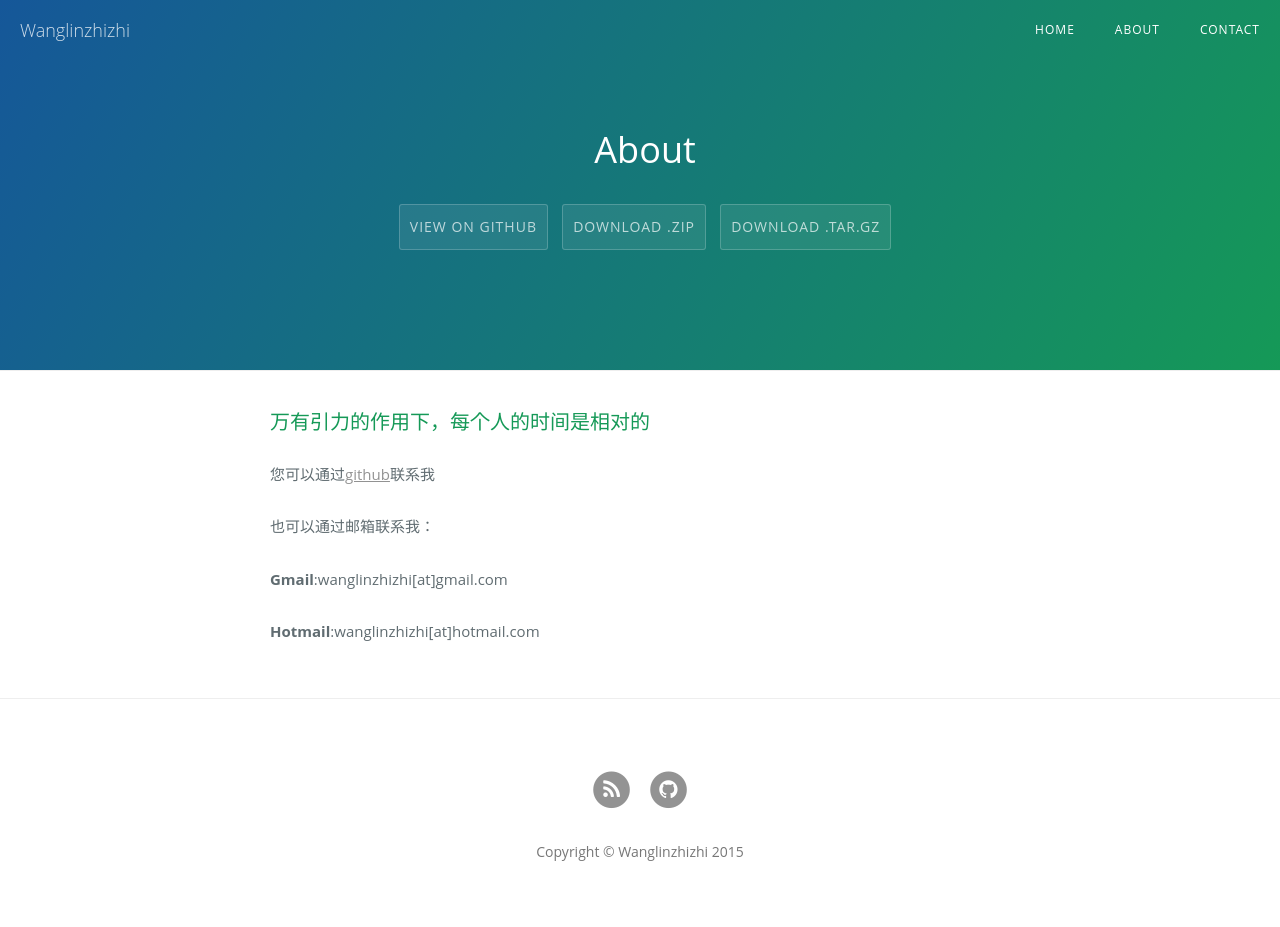
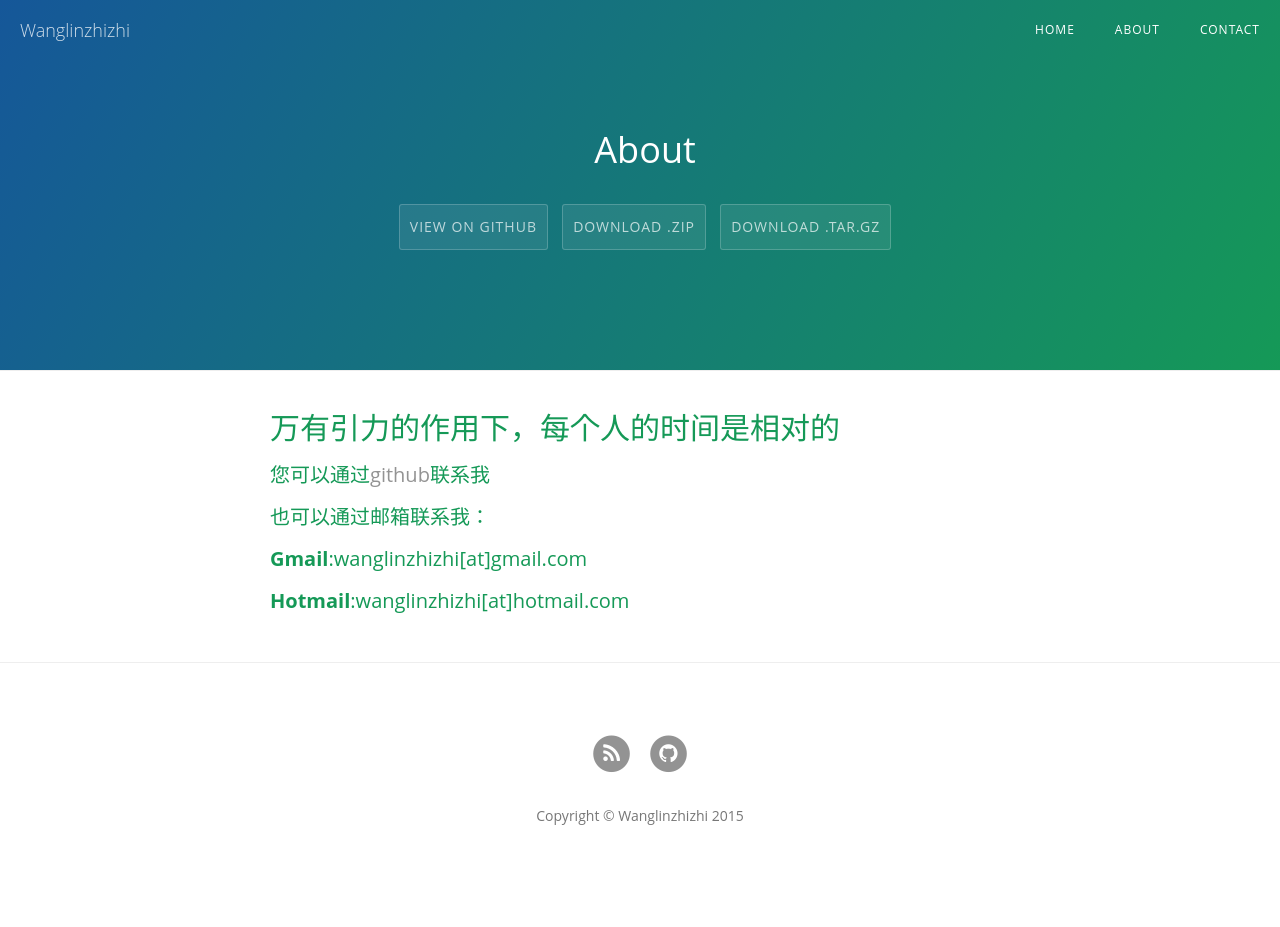
Before and after one commit to wagnlinzh/jekyll_demo, a Jekyll site: the page built from about.md, in a window 1280 px wide. Built offline with Jekyll 4.4.1, drawn with Linux system fonts in a browser that asks for light colours; nearby versions of some CDN libraries; after the commit the page ends 900 px from its top, so only the background shows below that.

Commit message:
微调
微调

```diff
--- a/about.md
+++ b/about.md
@@ -5,14 +5,14 @@ permalink: /about/
 ---
 
 
-###万有引力的作用下，每个人的时间是相对的
+##万有引力的作用下，每个人的时间是相对的
 
 
- 您可以通过[github](https://github.com/wagnlinzh)联系我
+###您可以通过[github](https://github.com/wagnlinzh)联系我
 
 
- 也可以通过邮箱联系我：
+###也可以通过邮箱联系我：
 
-**Gmail**:wanglinzhizhi[at]gmail.com
+### **Gmail**:wanglinzhizhi[at]gmail.com
 
-**Hotmail**:wanglinzhizhi[at]hotmail.com
+### **Hotmail**:wanglinzhizhi[at]hotmail.com
```
